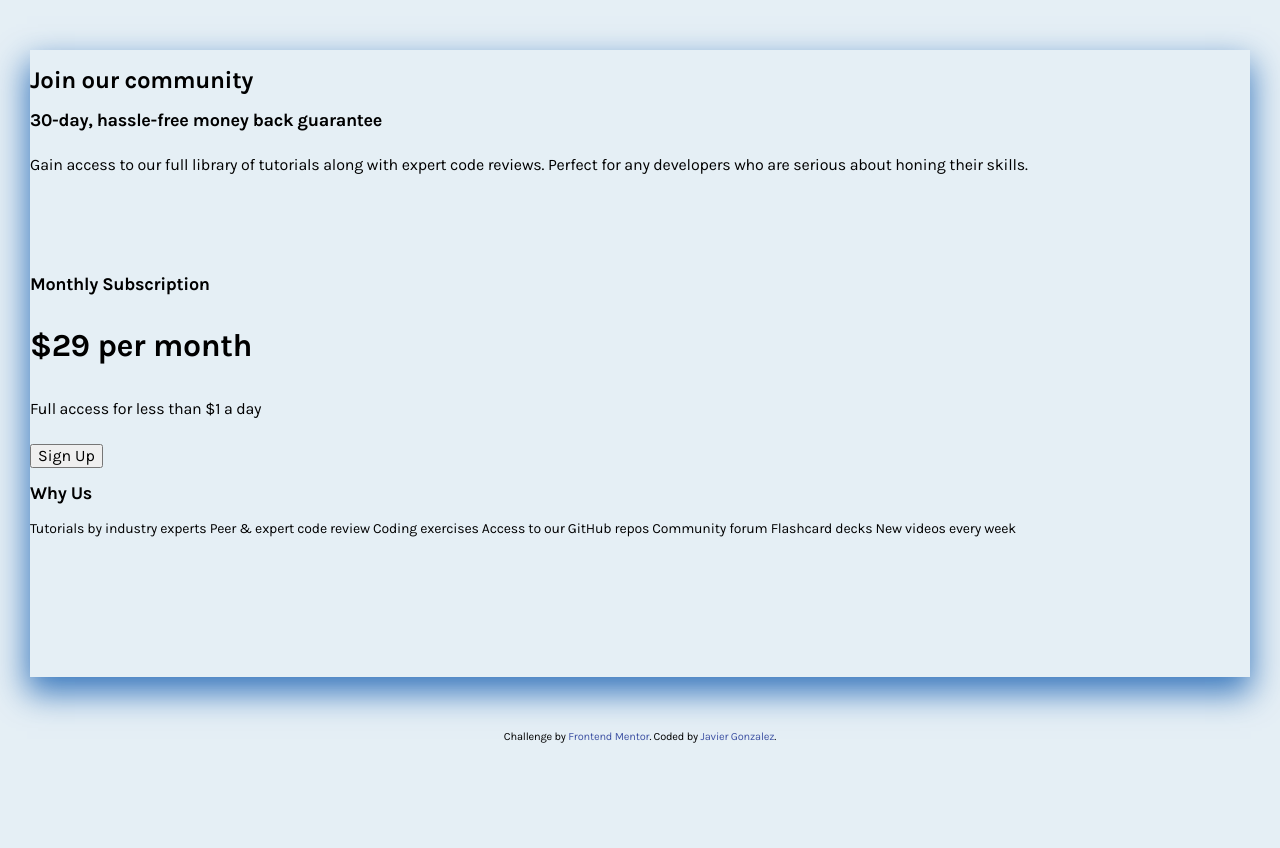
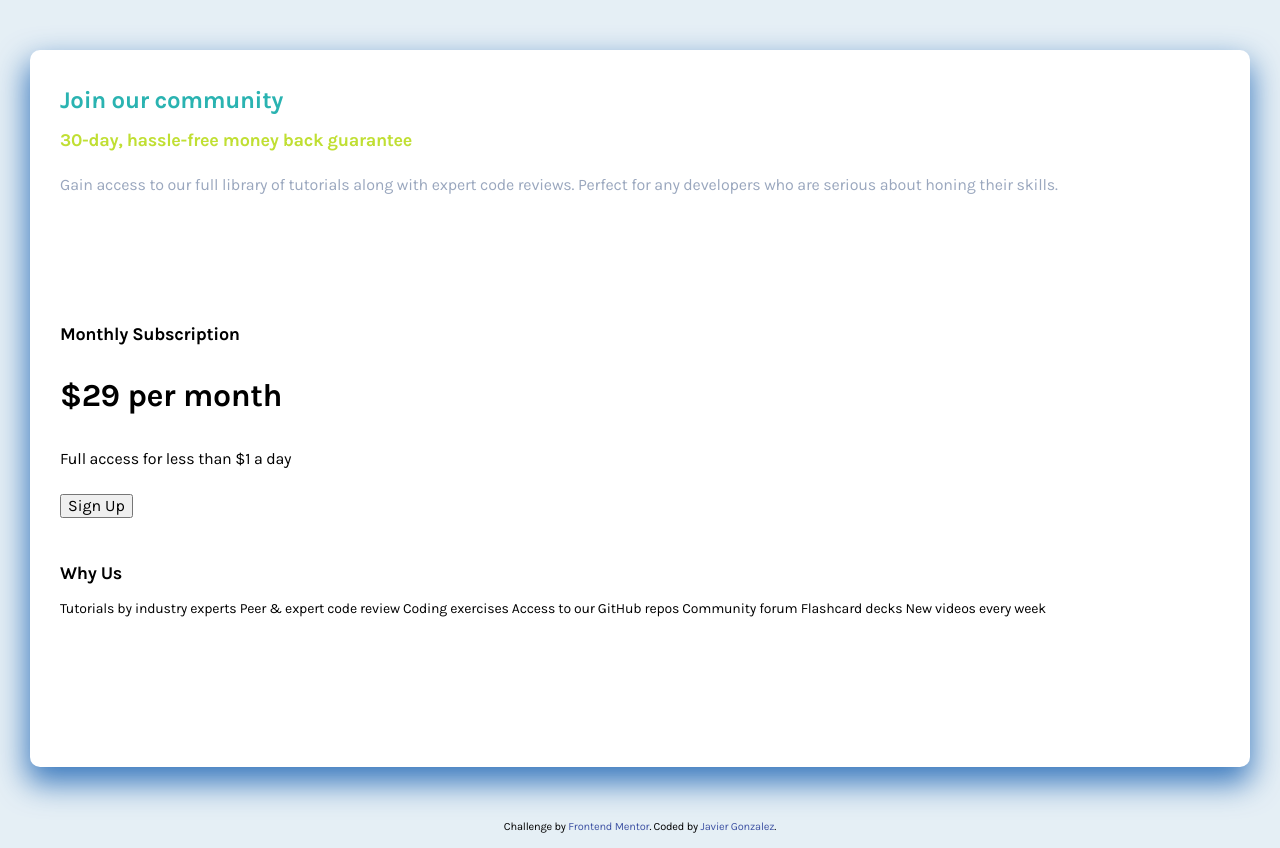
Before and after one commit to Grymbo/single-price-grid-component, a plain HTML site: page index.html in a window 1280 px wide. Before the commit the page ends 800 px from the top, so only its background shows below. Drawn offline with Linux system fonts and the light colour scheme.

Commit message:
update to infromation

```diff
--- a/css/style.css
+++ b/css/style.css
@@ -71,11 +71,14 @@ p {
     box-shadow: -1px 14px 31px 2px rgba(0,81,171,0.75);
     -webkit-box-shadow: -1px 14px 31px 2px rgba(0,81,171,0.75);
     -moz-box-shadow: -1px 14px 31px 2px rgba(0,81,171,0.75);
+    background-color: var(--whiteColor);
+
+    border-radius: 1rem;
 
     /*height: calc(100vh - 10rem);*/
 }
 .container {
-    margin: 2rem;
+    margin: 2rem 3rem 1rem 3rem;
 }
 
 /****************************** grid ***************************************/
@@ -83,3 +86,14 @@ p {
     display: grid;
     grid-template-rows: repeat(3, 1fr);
 }
+
+/****************************** Information *************************/
+.info__title {
+    color: var(--blueProduct);
+}
+.info__subTitle {
+    color: var(--yellowButton);
+}
+.info__description {
+    color: var(--greyFirst);
+}
--- a/index.html
+++ b/index.html
@@ -21,21 +21,23 @@
 </head>
 <body>
   <section class="card grid">
-    <div>
-      <h1>Join our community</h1>
-      <h2>30-day, hassle-free money back guarantee</h2>
-      <h4>Gain access to our full library of tutorials along with expert code reviews.
-        Perfect for any developers who are serious about honing their skills.</h4>
+    <div class="container info">
+      <h1 class="info__title">Join our community</h1>
+      <h2 class="info__subTitle">30-day, hassle-free money back guarantee</h2>
+      <h4 class="info__description">
+        Gain access to our full library of tutorials along with expert code reviews.
+        Perfect for any developers who are serious about honing their skills.
+      </h4>
     </div>
 
-    <div>
-      <h2>Monthly Subscription</h2>
+    <div class="container">
+      <h2 class="info__">Monthly Subscription</h2>
       <h3>&dollar;29 <span>per month</span> </h3>
       <h4>Full access for less than &dollar;1 a day</h4>
       <button>Sign Up</button>
     </div>
 
-    <div>
+    <div class="container">
       <h2>Why Us</h2>
       <p>Tutorials by industry experts
         Peer &amp; expert code review
```
